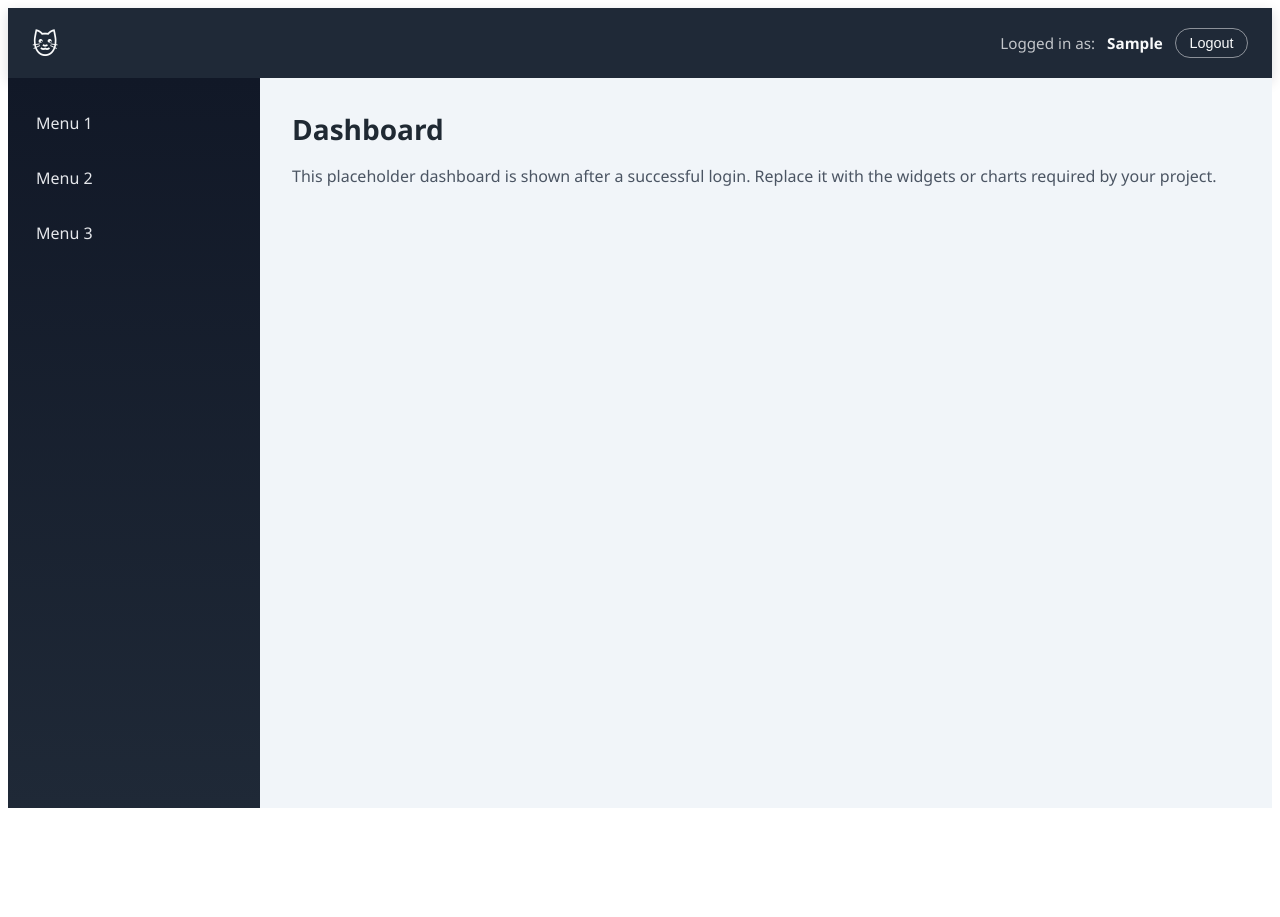
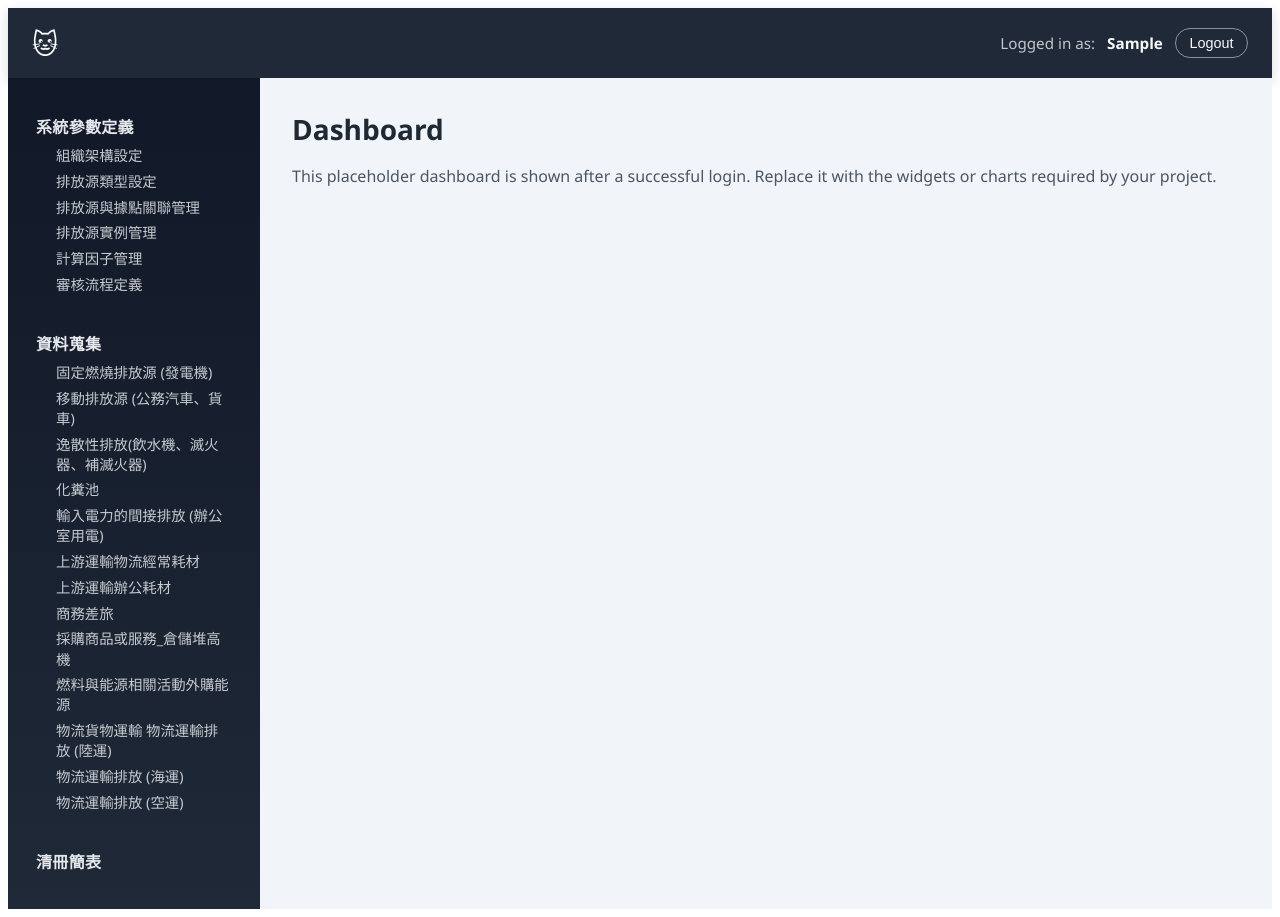
Before and after one commit to Steven-Chen2021/CATS, a Vue app in the folder frontend/: page / in a window 1280 px wide. Both pictures are taken after typing "Sample", "Sample123", "Sample" into the empty fields and a click on the button "Login". Before the commit the page ends 816 px from the top, so only its background shows below. Built offline with nearby package versions, Linux system fonts and the light colour scheme.

Commit message:
Update navigation menu structure

```diff
--- a/frontend/src/App.vue
+++ b/frontend/src/App.vue
@@ -49,9 +49,38 @@
       <main class="main-layout">
         <nav class="side-nav" aria-label="Main navigation">
           <ul class="nav-list">
-            <li class="nav-item">Menu 1</li>
-            <li class="nav-item">Menu 2</li>
-            <li class="nav-item">Menu 3</li>
+            <li class="nav-item">
+              <div class="nav-item-title">系統參數定義</div>
+              <ul class="nav-sublist">
+                <li class="nav-subitem">組織架構設定</li>
+                <li class="nav-subitem">排放源類型設定</li>
+                <li class="nav-subitem">排放源與據點關聯管理</li>
+                <li class="nav-subitem">排放源實例管理</li>
+                <li class="nav-subitem">計算因子管理</li>
+                <li class="nav-subitem">審核流程定義</li>
+              </ul>
+            </li>
+            <li class="nav-item">
+              <div class="nav-item-title">資料蒐集</div>
+              <ul class="nav-sublist">
+                <li class="nav-subitem">固定燃燒排放源 (發電機)</li>
+                <li class="nav-subitem">移動排放源 (公務汽車、貨車)</li>
+                <li class="nav-subitem">逸散性排放(飲水機、滅火器、補滅火器)</li>
+                <li class="nav-subitem">化糞池</li>
+                <li class="nav-subitem">輸入電力的間接排放 (辦公室用電)</li>
+                <li class="nav-subitem">上游運輸物流經常耗材</li>
+                <li class="nav-subitem">上游運輸辦公耗材</li>
+                <li class="nav-subitem">商務差旅</li>
+                <li class="nav-subitem">採購商品或服務_倉儲堆高機</li>
+                <li class="nav-subitem">燃料與能源相關活動外購能源</li>
+                <li class="nav-subitem">物流貨物運輸 物流運輸排放 (陸運)</li>
+                <li class="nav-subitem">物流運輸排放 (海運)</li>
+                <li class="nav-subitem">物流運輸排放 (空運)</li>
+              </ul>
+            </li>
+            <li class="nav-item">
+              <div class="nav-item-title">清冊簡表</div>
+            </li>
           </ul>
         </nav>
         <section class="dashboard">
@@ -272,14 +301,37 @@ function handleLogout() {
 }
 
 .nav-item {
-  padding: 0.65rem 0.75rem;
-  border-radius: 8px;
+  padding: 0.75rem;
+  border-radius: 10px;
   transition: background 0.2s ease;
   cursor: default;
+  display: flex;
+  flex-direction: column;
+  gap: 0.5rem;
 }
 
 .nav-item:hover {
   background: rgba(255, 255, 255, 0.08);
+}
+
+.nav-item-title {
+  font-weight: 600;
+  letter-spacing: 0.02em;
+}
+
+.nav-sublist {
+  list-style: none;
+  margin: 0;
+  padding: 0 0 0 1.25rem;
+  display: flex;
+  flex-direction: column;
+  gap: 0.35rem;
+}
+
+.nav-subitem {
+  font-size: 0.9rem;
+  color: rgba(229, 231, 235, 0.85);
+  line-height: 1.4;
 }
 
 .dashboard {
@@ -319,11 +371,7 @@ function handleLogout() {
     width: 100%;
     display: flex;
     justify-content: center;
-  }
-
-  .nav-list {
-    flex-direction: row;
-    gap: 1rem;
+    align-items: stretch;
   }
 }
 </style>
```
